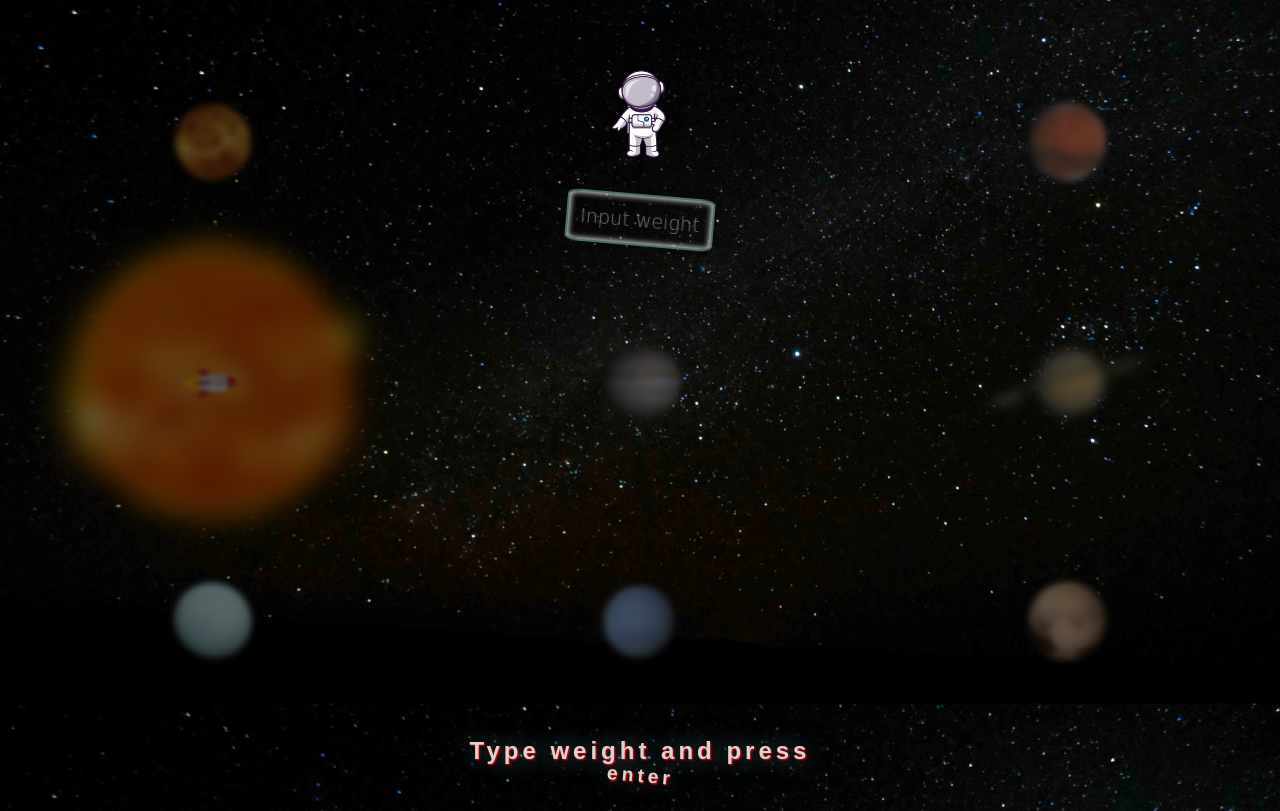
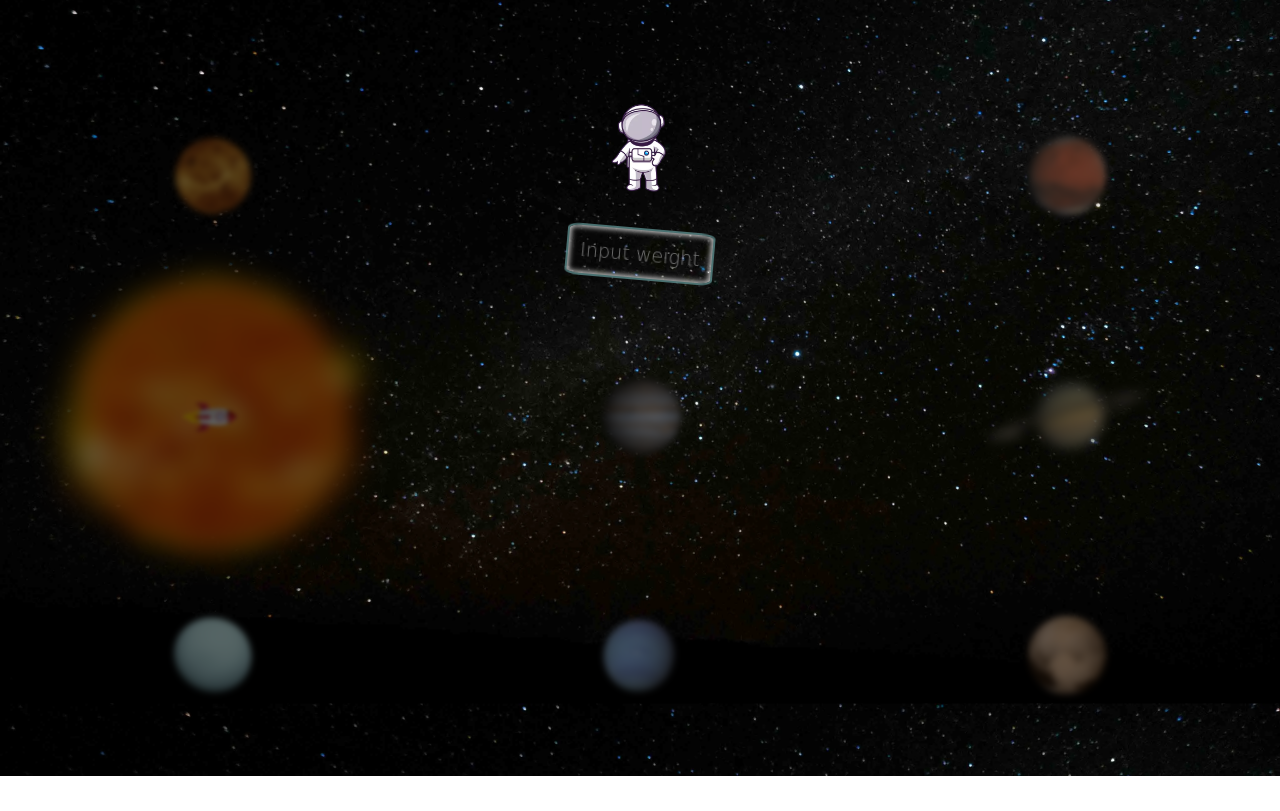
Before and after one commit to VidarHeritier/sommerProsjektRevamped, a plain HTML site: page index.html in a window 1280 px wide. Shown: the part 150-961 px from the top of the page. After the commit the page ends 926 px from the top, so only its background shows below. Drawn offline with Linux system fonts and the light colour scheme; a web font is replaced by a local one.

Commit message:
Removed submit button

```diff
--- a/index.html
+++ b/index.html
@@ -49,11 +49,5 @@
         />
       </form>
     </div>
-    <div class="enter-btn">
-      <h3>
-        <span class="h3scale">Type weight and press</span>
-        <form type="submit" class="submit" id="submit-btn">enter</form>
-      </h3>
-    </div>
   </body>
 </html>
```
